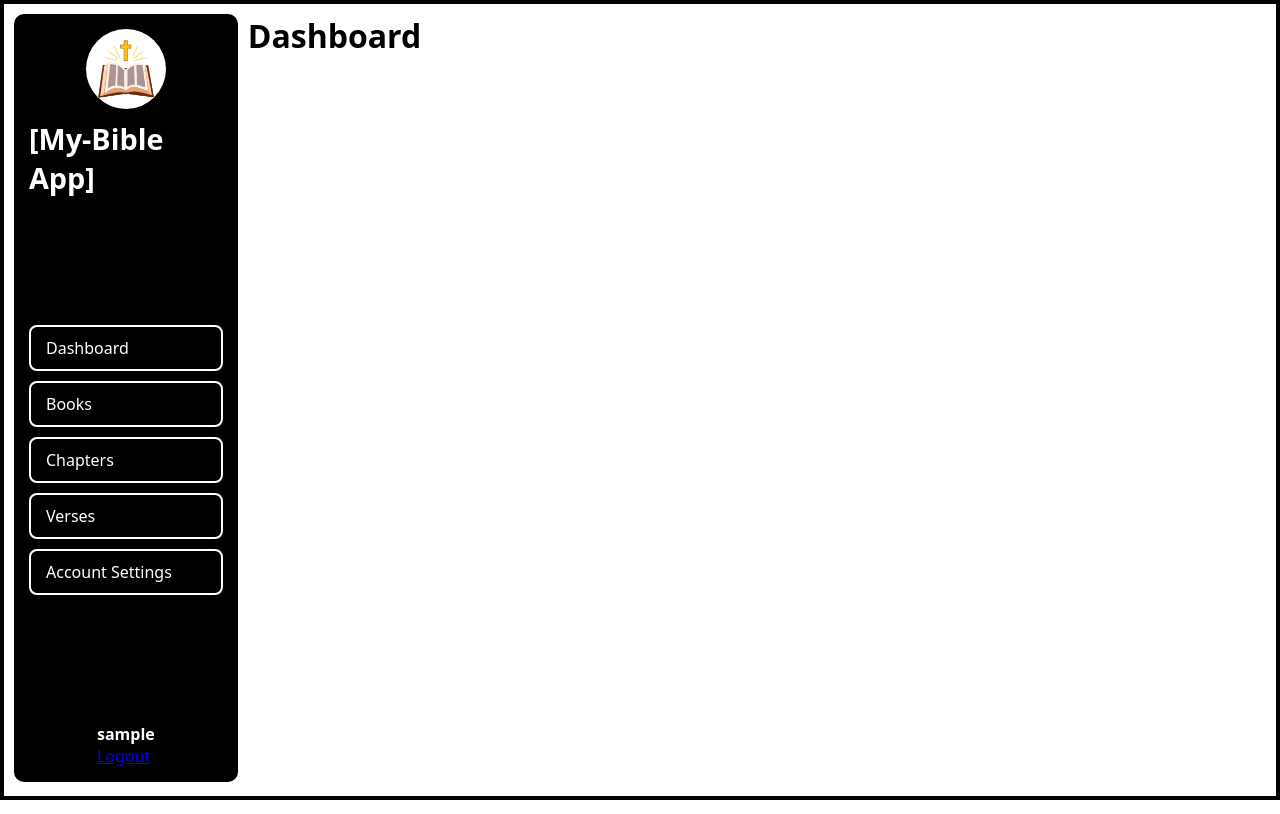
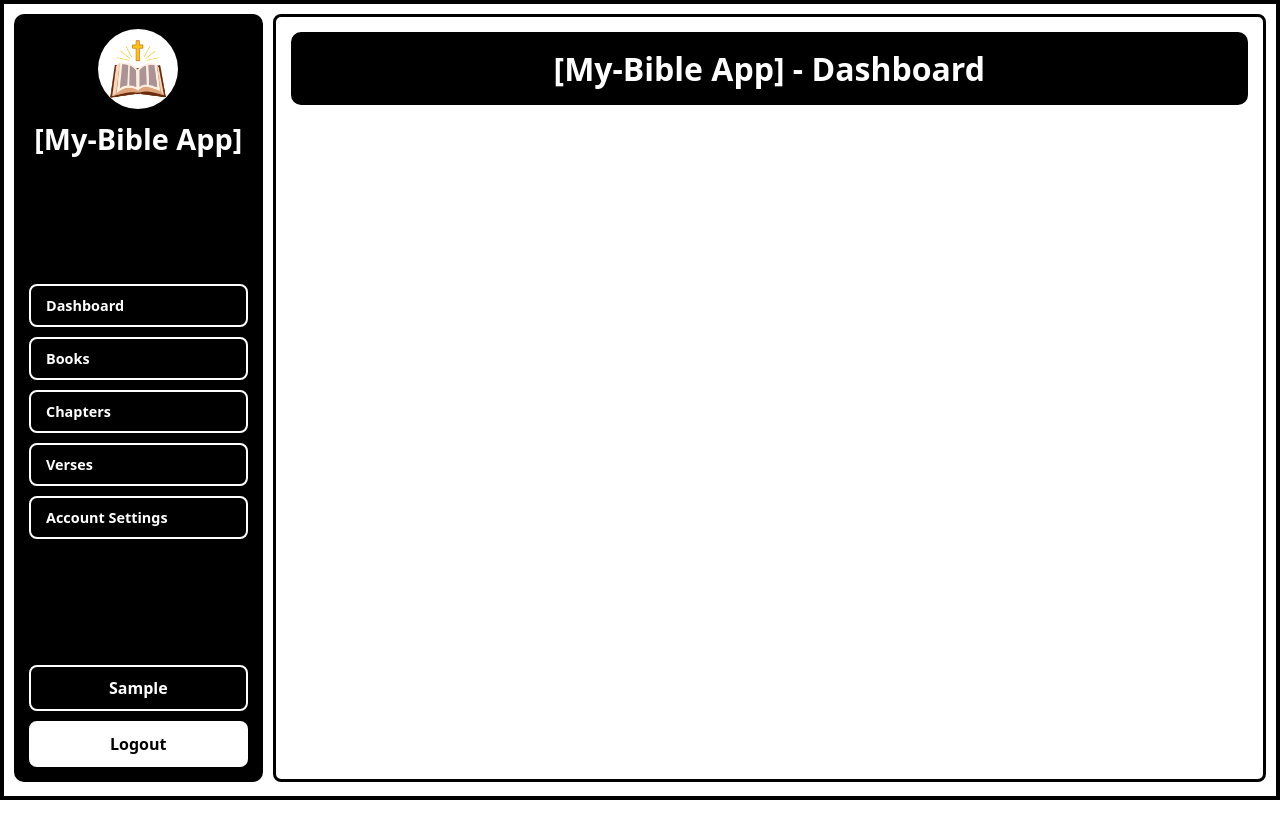
Before and after one commit to Nsoro-Allan/My-Bible-App, a PHP site: page /admin/dashboard.php in a window 1280 px wide. Run offline with PHP 8.4, Linux system fonts and the light colour scheme; the visitor is signed in with stand-in values (Sample User, id 1).

Commit message:
changes made...

```diff
--- a/admin/dashboard.php
+++ b/admin/dashboard.php
@@ -14,9 +14,7 @@ include("connection.php");
     <script src="./sweetalert.min.js"></script>
 </head>
 <body>
-    <!-- Scroll Bar Starts Here -->
-     <div class="scroll-bar"></div>
-    <!-- Scroll Bar Ends Here -->
+
     <div class="dashboard-container">
 
         <!-- Sidebar Starts Here -->
@@ -27,7 +25,10 @@ include("connection.php");
         <div class="container">
 
             <div class="title">
-                <h1>Dashboard</h1>
+                <h1>[My-Bible App] - Dashboard</h1>
+            </div>
+
+            <div class="content">
             </div>
 
         </div>
--- a/admin/style.css
+++ b/admin/style.css
@@ -165,7 +165,7 @@ body{
 }
 
 .sidebar{
-    width: 18%;
+    width: 20%;
     height: 96dvh;
     padding: 15px;
     border-radius: 10px;
@@ -211,13 +211,78 @@ body{
     color: var(--primary-color);
     text-decoration: none;
     border-radius: 8px;
+    transition: 0.3s ease-in;
+    font-weight: 700;
+    font-size: 0.9rem;
+}
+
+.middle a:hover{
+    background: var(--primary-color);
+    color: var(--bg-color);
+}
+
+.bottom{
+    display: flex;
+    flex-direction: column;
+    align-items: center;
+    justify-content: center;
+    width: 100%;
+    gap: 10px;
+}
+
+.bottom h4{
+    padding: 10px 15px;
+    border: 2px solid var(--primary-color);
+    width: 100%;
+    color: var(--primary-color);
+    text-decoration: none;
+    border-radius: 8px;
+    transition: 0.3s ease-in;
+    font-weight: 700;
+    font-size: 1rem;
+    text-align: center;
+    text-transform: capitalize;
+}
+
+.bottom a{
+    padding: 10px 15px;
+    border: 2px solid var(--primary-color);
+    width: 100%;
+    background: var(--primary-color);
+    color: var(--bg-color);
+    text-decoration: none;
+    border-radius: 8px;
+    transition: 0.3s ease-in;
+    font-weight: 700;
+    font-size: 1rem;
+    text-align: center;
+    text-transform: capitalize;
+    transition: 0.3s ease-in;
+}
+
+.bottom a:hover{
+    background: transparent;
+    color: var(--primary-color);
 }
 
 .container{
-    width: 82%;
+    width: 80%;
     height: 100dvh;
     display: flex;
     flex-direction: column;
+    border: 3px solid var(--bg-color);
+    height: 96dvh;
+    padding: 15px;
+    border-radius: 8px;
+}
+
+.container .title{
+    width: 100%;
+    padding: 15px;
+    background: var(--bg-color);
+    color: var(--primary-color);
+    border-radius: 10px;
+    text-align: center;
 }
 
 /* Dashboard Styling Ends Here */
```
